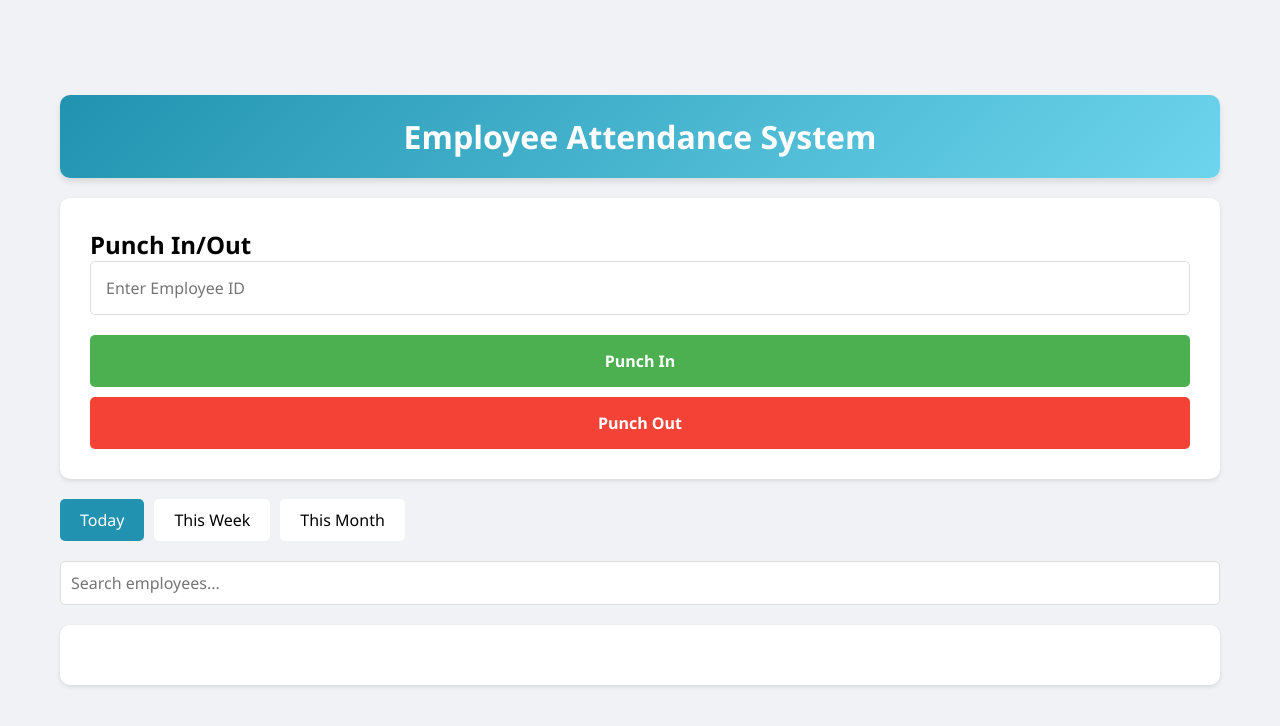
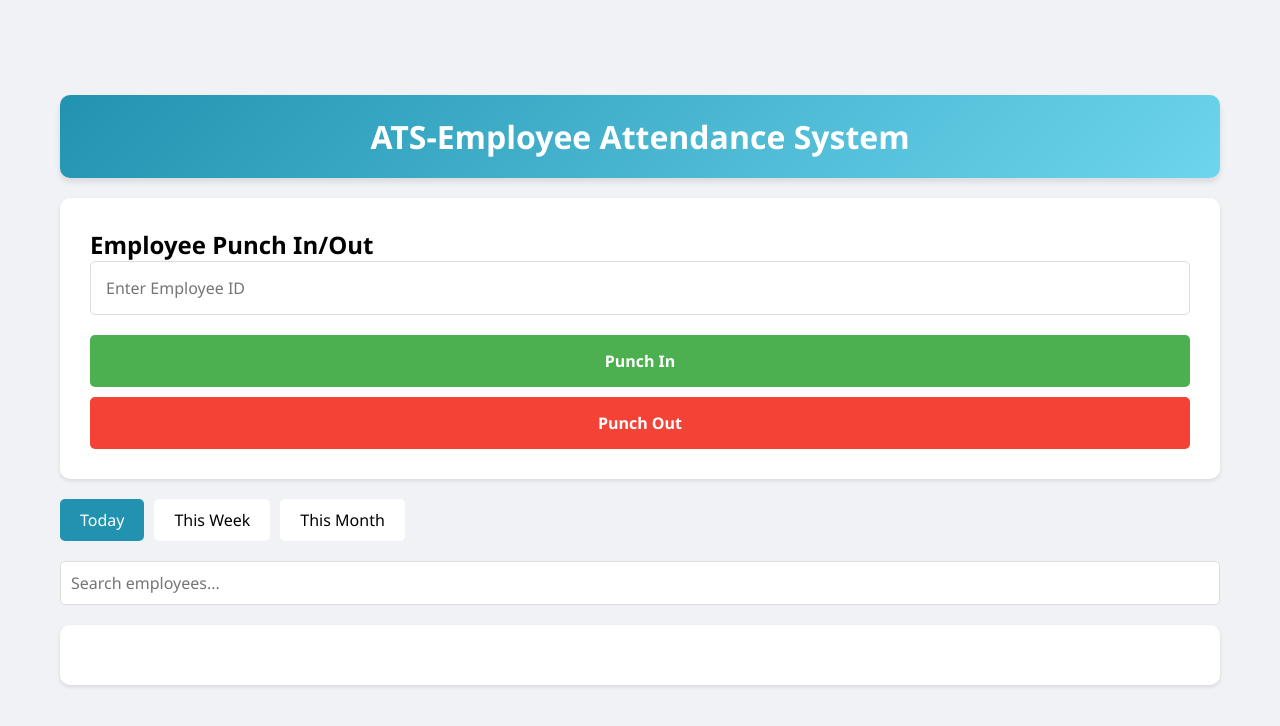
Before and after one commit to ShreyasKS978/emp-punch_in_out, a plain HTML site: page index.html in a window 1280 px wide. Drawn offline with Linux system fonts and the light colour scheme.

Commit message:
Update index.html

```diff
--- a/index.html
+++ b/index.html
@@ -143,12 +143,12 @@
 <body>
     <div class="container">
         <div class="header">
-            <h1>Employee Attendance System</h1>
+            <h1>ATS-Employee Attendance System</h1>
         </div>
 
         <!-- Employee Punch In/Out Section -->
         <div class="employee-form">
-            <h2>Punch In/Out</h2>
+            <h2>Employee Punch In/Out</h2>
             <input type="text" id="employeeId" placeholder="Enter Employee ID">
             <button class="punch-in" onclick="punchIn()">Punch In</button>
             <button class="punch-out" onclick="punchOut()">Punch Out</button>
```
